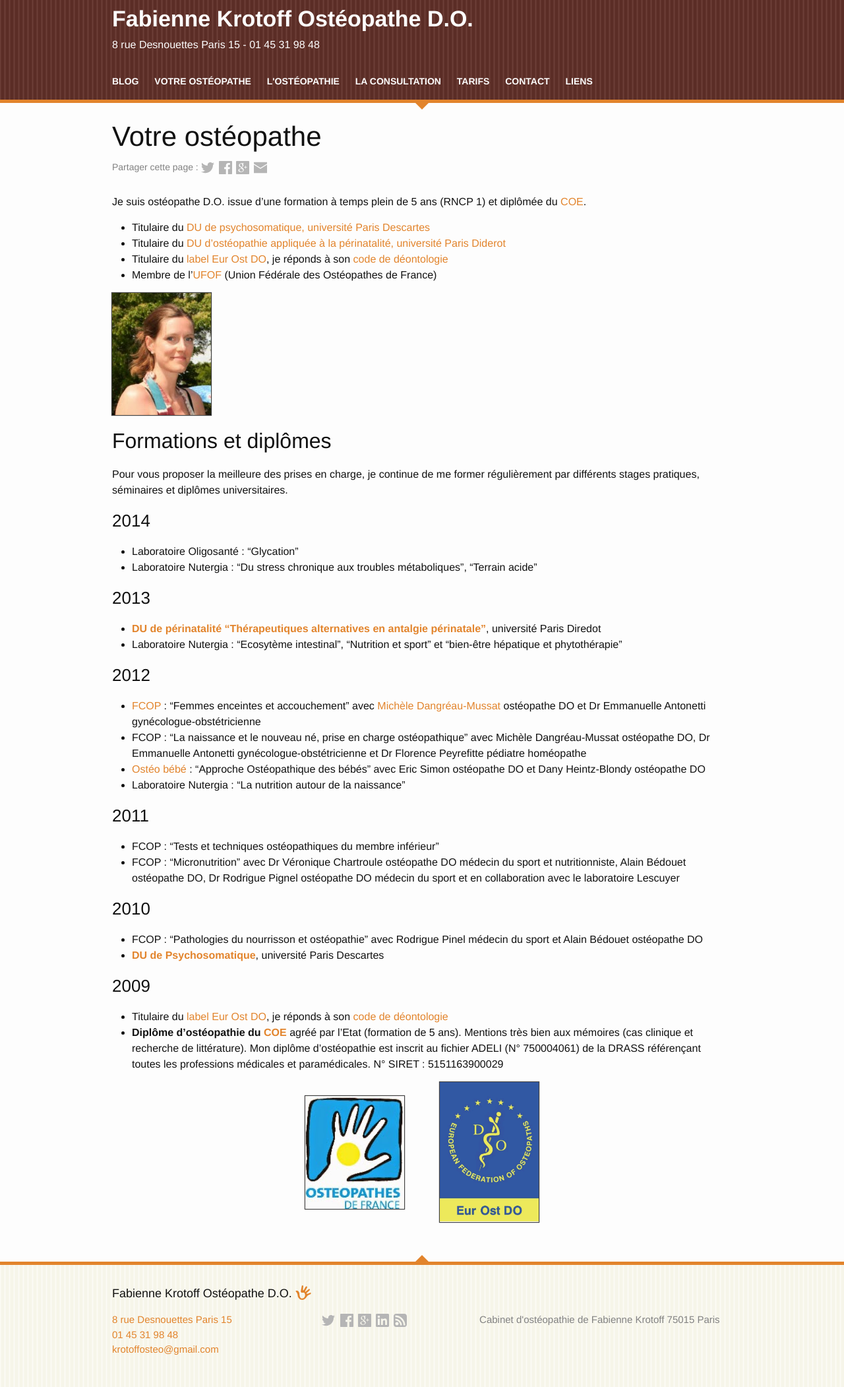
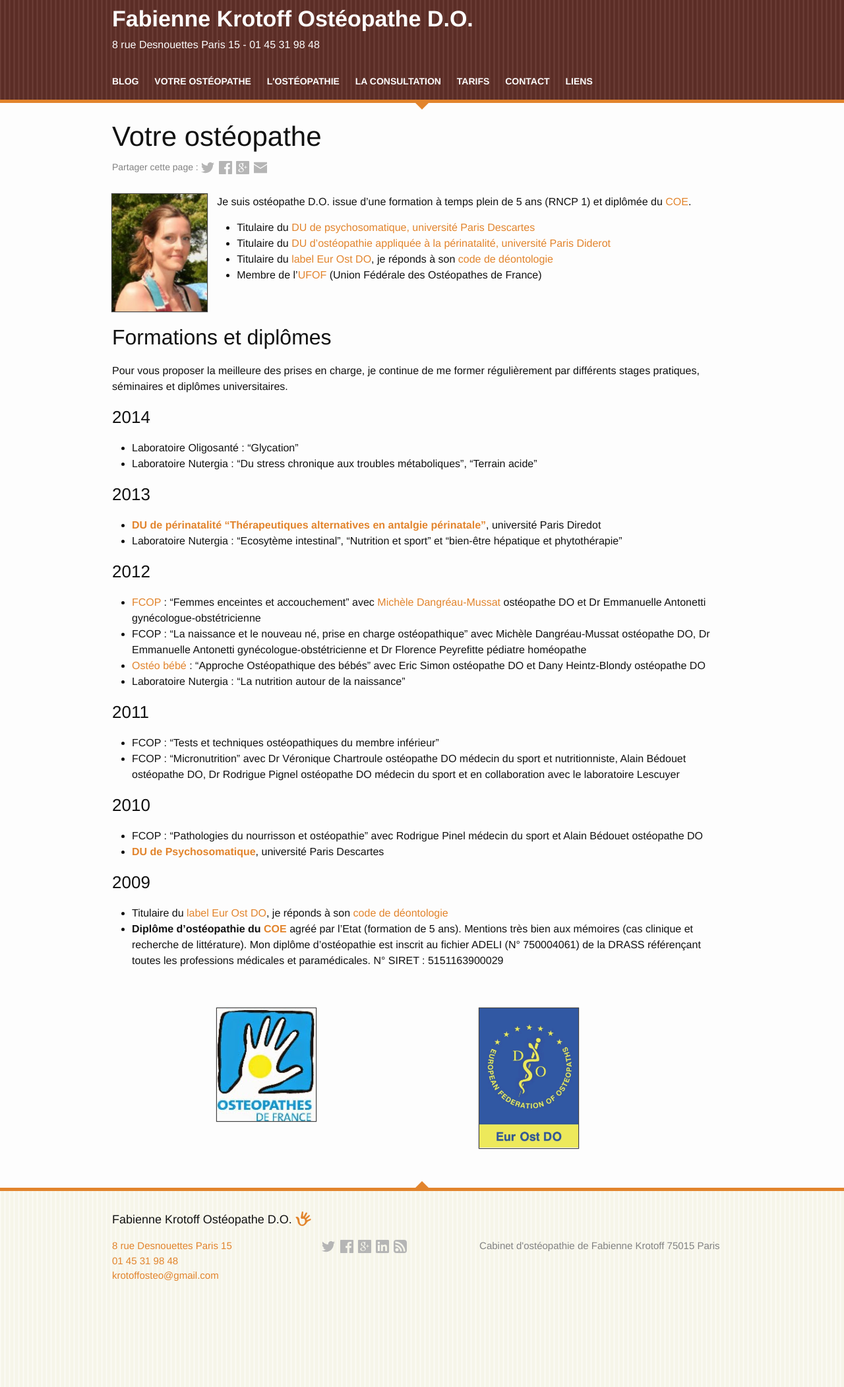
Before and after one commit to tkrotoff/osteo15, a Jekyll site: the page built from 1-Votre-osteopathe.md, in a window 1280 px wide. Shown: the whole page at 66% size. Built offline with Jekyll 4.4.1, drawn with Linux system fonts in a browser that asks for light colours; nearby versions of some CDN libraries; after the commit the page ends 1990 px from its top, so only the background shows below that.

Commit message:
Improve pages Votre ostéopathe and Contact

```diff
--- a/1-Votre-osteopathe.md
+++ b/1-Votre-osteopathe.md
@@ -4,14 +4,20 @@ title: Votre ostéopathe
 permalink: /Votre-osteopathe/
 ---
 
-Je suis ostéopathe D.O. issue d'une formation à temps plein de 5 ans (RNCP 1) et diplômée du [COE](http://www.osteo-coe.fr/).
+<div class="row">
+  <div class="col-md-2" markdown="1">
+  ![Fabienne Krotoff](/assets/Fabienne-Krotoff/Fabienne-Krotoff-1.jpg)
+  </div>
 
-- Titulaire du [DU de psychosomatique, université Paris Descartes](http://www.parisdescartes.fr/fre/FORMATION)
-- Titulaire du [DU d'ostéopathie appliquée à la périnatalité, université Paris Diderot](http://www.medecine.univ-paris-diderot.fr/index.php/formation-continue/du-di/liste-des-du-et-diu/item/173-osteopathie-acupuncture-et-homeopathie-appliquees-a-la-perinatalite)
-- Titulaire du [label Eur Ost DO](http://www.osteofrance.com/eur-ost-do/), je réponds à son [code de déontologie](http://www.osteofrance.com/assets/pdf/ufof_deontologie.pdf)
-- Membre de l'[UFOF](http://www.osteofrance.com/ufof/presentation/) (Union Fédérale des Ostéopathes de France)
+  <div class="col-md-10" markdown="1">
+  Je suis ostéopathe D.O. issue d'une formation à temps plein de 5 ans (RNCP 1) et diplômée du [COE](http://www.osteo-coe.fr/).
 
-![Fabienne Krotoff](/assets/Fabienne-Krotoff/Fabienne-Krotoff-1.jpg)
+  - Titulaire du [DU de psychosomatique, université Paris Descartes](http://www.parisdescartes.fr/fre/FORMATION)
+  - Titulaire du [DU d'ostéopathie appliquée à la périnatalité, université Paris Diderot](http://www.medecine.univ-paris-diderot.fr/index.php/formation-continue/du-di/liste-des-du-et-diu/item/173-osteopathie-acupuncture-et-homeopathie-appliquees-a-la-perinatalite)
+  - Titulaire du [label Eur Ost DO](http://www.osteofrance.com/eur-ost-do/), je réponds à son [code de déontologie](http://www.osteofrance.com/assets/pdf/ufof_deontologie.pdf)
+  - Membre de l'[UFOF](http://www.osteofrance.com/ufof/presentation/) (Union Fédérale des Ostéopathes de France)
+  </div>
+</div>
 
 ## Formations et diplômes
 
@@ -51,11 +57,18 @@ Pour vous proposer la meilleure des prises en charge, je continue de me former r
   Mon diplôme d'ostéopathie est inscrit au fichier ADELI (N° 750004061) de la DRASS référençant toutes les professions médicales et paramédicales.
   N° SIRET : 5151163900029
 
-<div style="text-align: center;">
-  <a href="http://www.osteofrance.com/ufof/presentation/">
-    <img src="/assets/UFOF.jpg" alt="Union Fédérale des Ostéopathes de France" title="Union Fédérale des Ostéopathes de France">
-  </a>
-  <a href="http://www.efo.eu/portal/" style="margin-left: 50px;">
-    <img src="/assets/Eur-Ost-DO.gif" alt="Label Eur Ost DO" title="Label Eur Ost DO">
-  </a>
+<div class="row" style="margin-top: 60px">
+  <div class="col-md-2"></div>
+  <div class="col-md-3" style="margin-bottom: 30px">
+    <a href="http://www.osteofrance.com/ufof/presentation/">
+      <img src="/assets/UFOF.jpg" alt="Union Fédérale des Ostéopathes de France" title="Union Fédérale des Ostéopathes de France">
+    </a>
+  </div>
+  <div class="col-md-2"></div>
+  <div class="col-md-3">
+    <a href="http://www.efo.eu/portal/">
+      <img src="/assets/Eur-Ost-DO.gif" alt="Label Eur Ost DO" title="Label Eur Ost DO">
+    </a>
+  </div>
+  <div class="col-md-2"></div>
 </div>
--- a/_sass/_grid.scss
+++ b/_sass/_grid.scss
@@ -8,6 +8,9 @@
 .col-md-1, .col-md-2, .col-md-3, .col-md-4, .col-md-5, .col-md-6, .col-md-7, .col-md-8, .col-md-9, .col-md-10, .col-md-11, .col-md-12 {
     -webkit-box-sizing: border-box;
             box-sizing: border-box;
+
+    // Prevent columns from collapsing when empty
+    min-height: 1px;
 
     padding-left: $spacing-unit / 2;
 }
```
Also changed, not shown: 5-Contact.md (+14 -9 lines).
